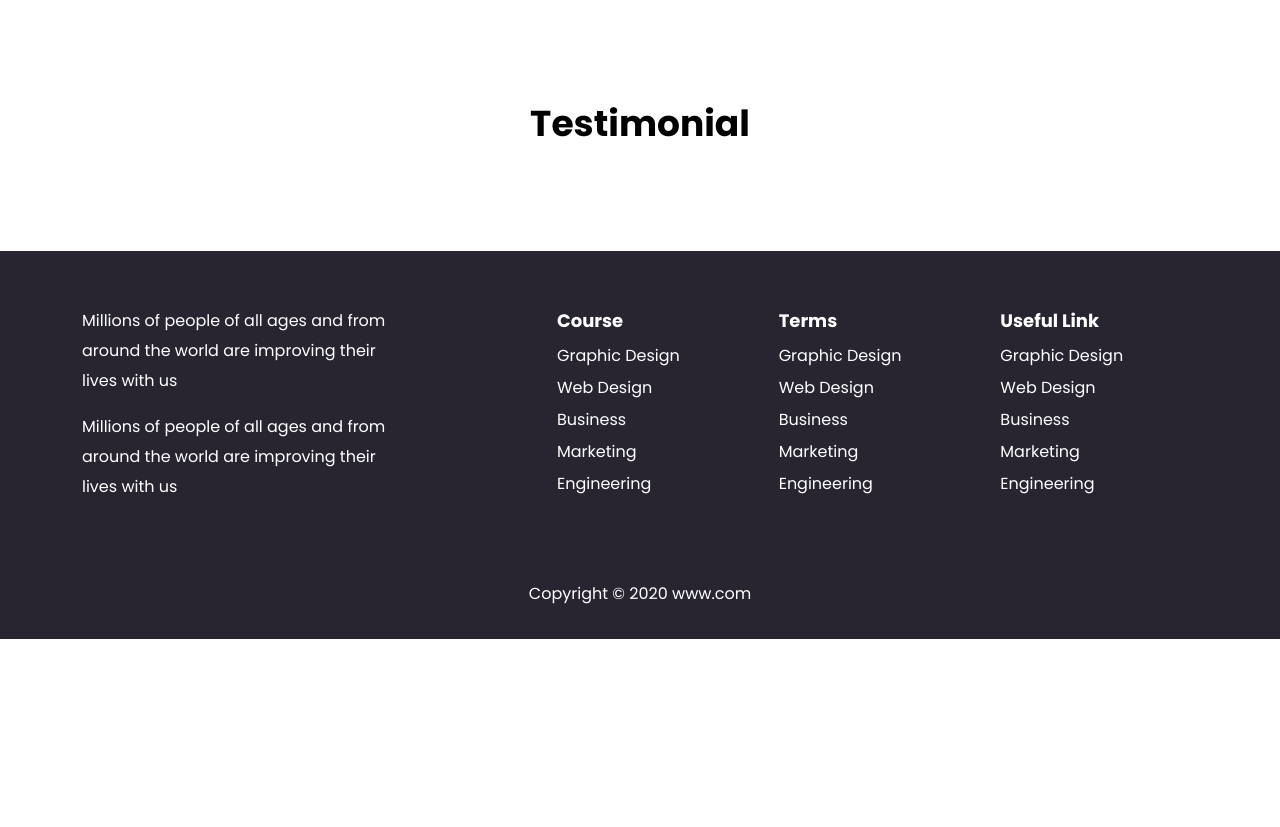
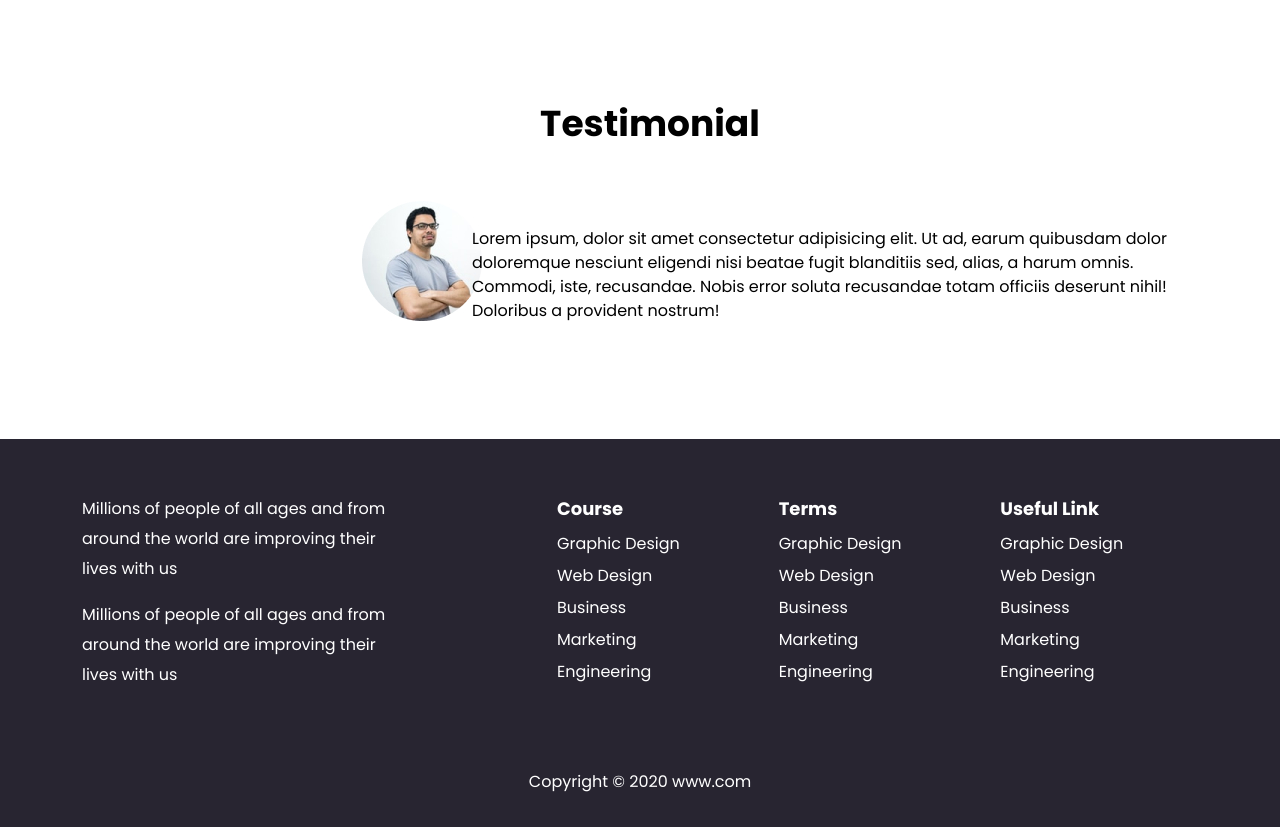
Before and after one commit to rezaul003/e-school, a plain HTML site: page index.html in a window 1280 px wide. Shown: the part 1364-2191 px from the top of the page. Before the commit the page ends 2003 px from the top, so only its background shows below. Drawn offline with Linux system fonts and the light colour scheme.

Commit message:
Add files via upload

```diff
--- a/css/style.css
+++ b/css/style.css
@@ -139,7 +139,22 @@ header{
 }
 /*course end*/
 /*testimony start*/
-.testimony{
+/*testimony start*/
+.testimony {
+	margin-left: 20px;
+	font-family: 'Poppins';
+	display: flex;
+	align-items: center;
+}
+.testimony img{
+	margin-top: 50px;
+	margin-left: 270px;
+	width: 120px;
+	height: 120px;
+}
+.p_tag{
+	margin-top: 76px;
+	margin-right: 25px;
 }
 /*testimony end*/
 /*footer top start*/
--- a/index.html
+++ b/index.html
@@ -255,14 +255,29 @@
     <!-- testimony start -->
         <section class="testimony c_padd">
             <div class="container">
-        <!-- first row start -->
                 <div class="row justify-content-center">
                     <div class="col-lg-4">
                         <div class="c_title text-center">
                             <h1 class="c_h1 mb-0">Testimonial</h1>
                         </div>
                     </div>
+                    <div class="testimonial-content">
+                            <div class="row">
+                                <div class="col-4">
+                                    <div class="testimonial-image">
+                                        <img src="images/testimonial.png" alt="E-School">
                                     </div>
+                                </div>
+                                <div class="col-8">
+                                    <div class="testimonial-text">
+                                        <p class="p_tag">Lorem ipsum, dolor sit amet consectetur adipisicing elit. Ut ad, earum quibusdam dolor doloremque nesciunt eligendi nisi beatae fugit blanditiis sed, alias, a harum omnis. Commodi, iste, recusandae. Nobis error soluta recusandae totam officiis deserunt nihil! Doloribus a provident nostrum!</p>
+                                    </div>
+                                </div>
+                            </div>
+                        </div>
+                </div>
+            </div>
+        </section>
         <!-- first row end -->
       </div>
     </section>
```
Also changed, not shown: images/testimonial.png (added). Lines whose indentation alone changed are shown as unchanged.
